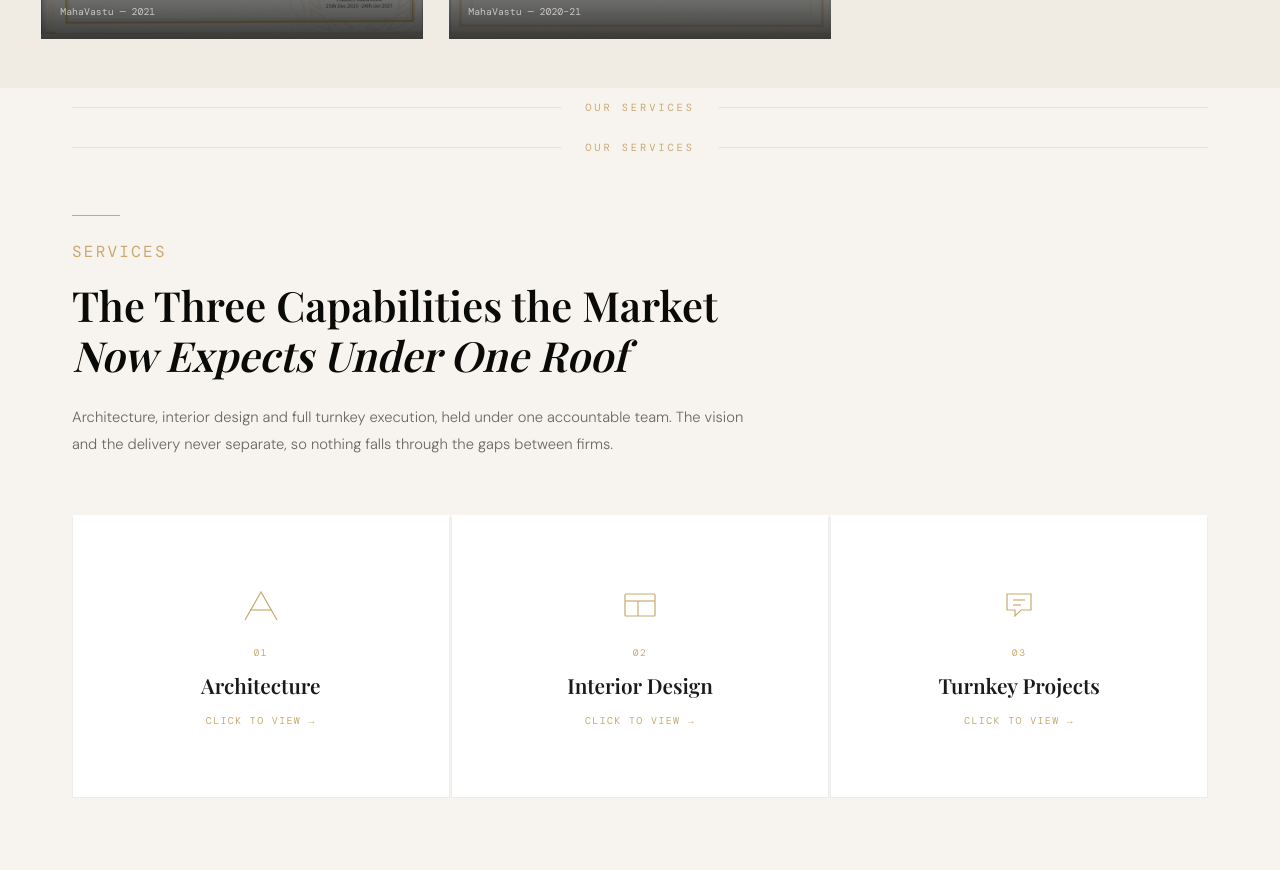
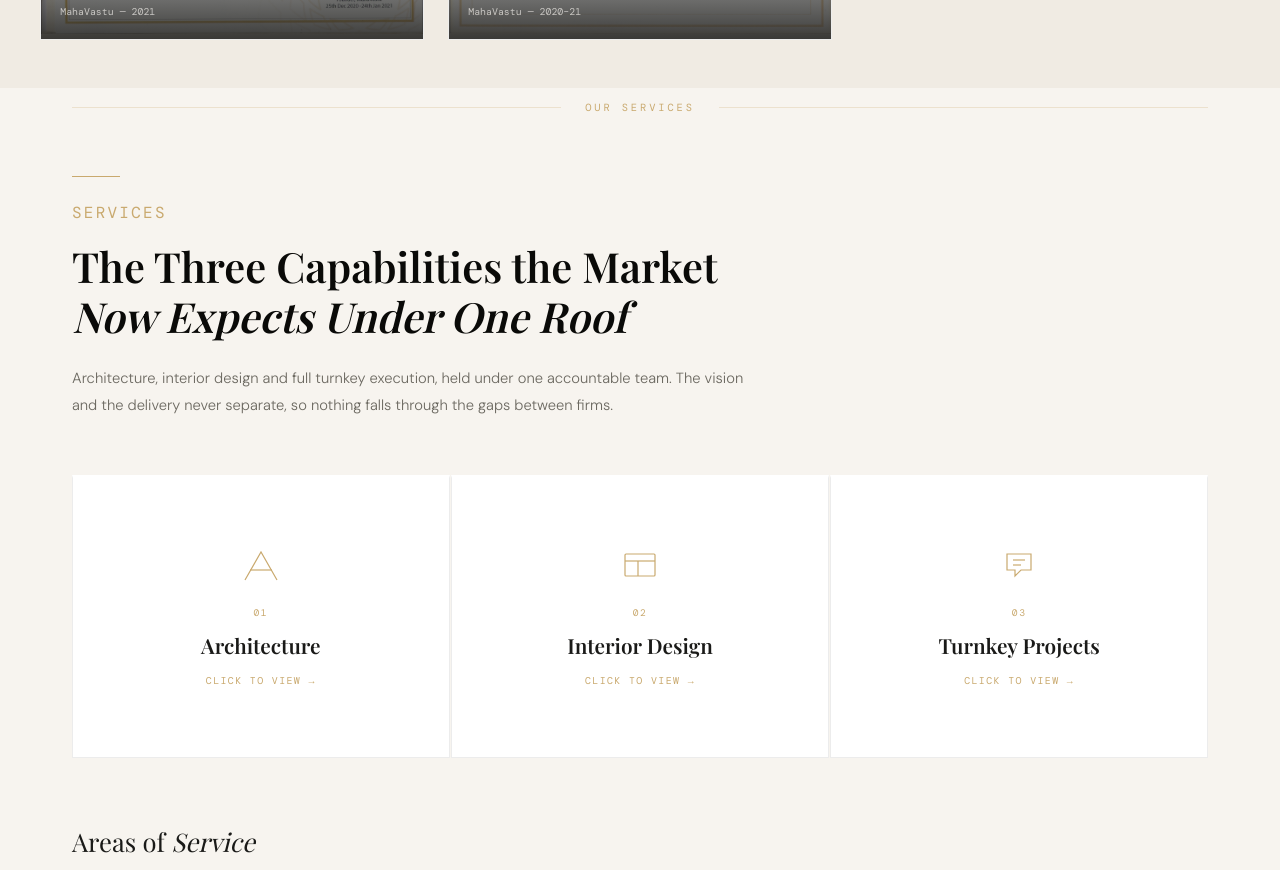
Before and after one commit to ShreyaSinghal12/rsd-website, a React (Vite) app: page / in a window 1280 px wide. Shown: the part 5340-6210 px from the top of the page. Built offline with nearby package versions, Linux system fonts and the light colour scheme; a web font is replaced by a local one.

Commit message:
Remove the our services from coming twice

```diff
--- a/src/pages/Home.jsx
+++ b/src/pages/Home.jsx
@@ -662,8 +662,7 @@ export default function Home() {
         </div>
       </section>
 
-      {/* ── SECTION DIVIDER ── */}
-      <SectionDivider label="Our Services" />
+
 
 
           {/* ── SECTION DIVIDER ── */}
```
